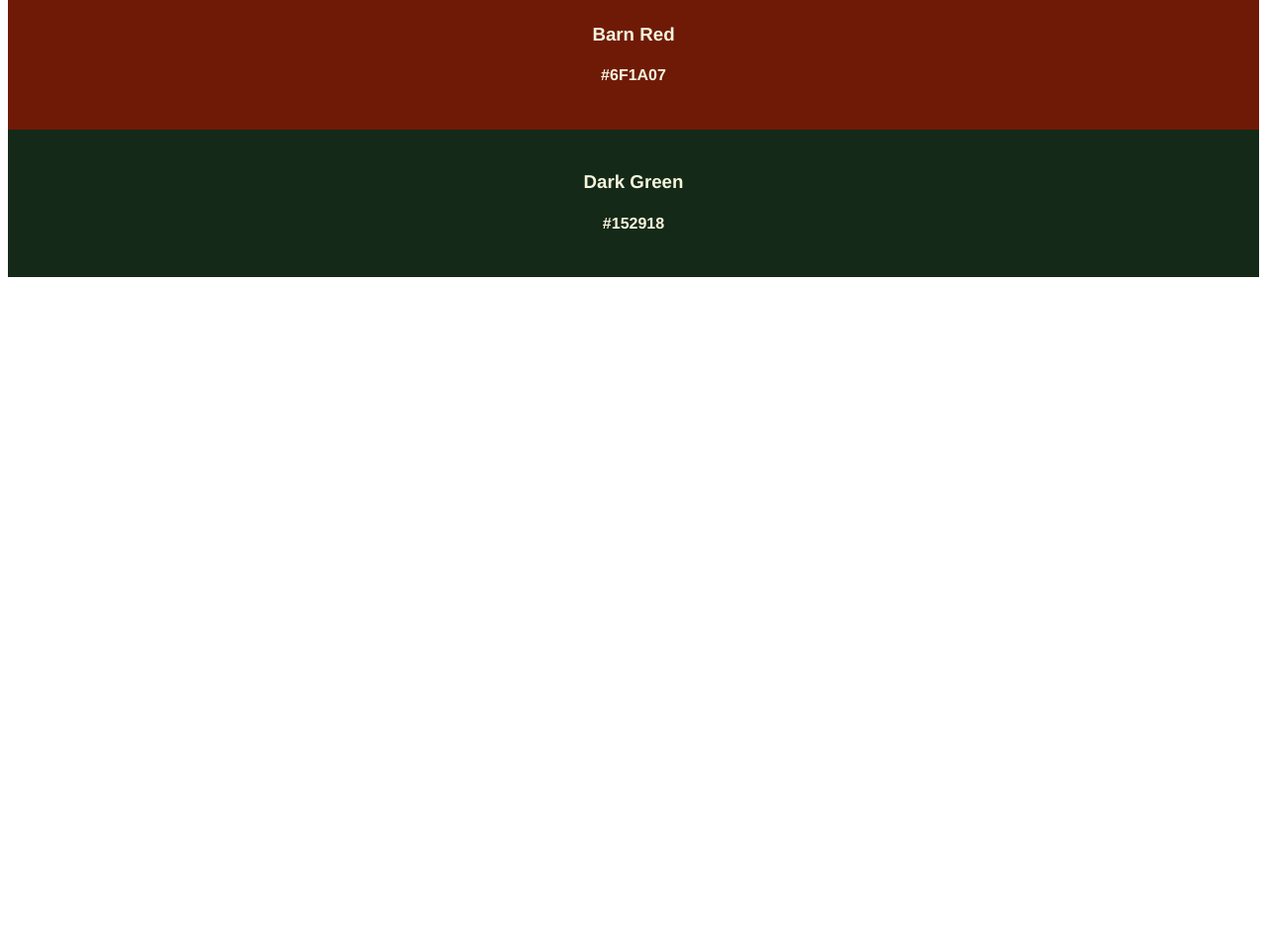
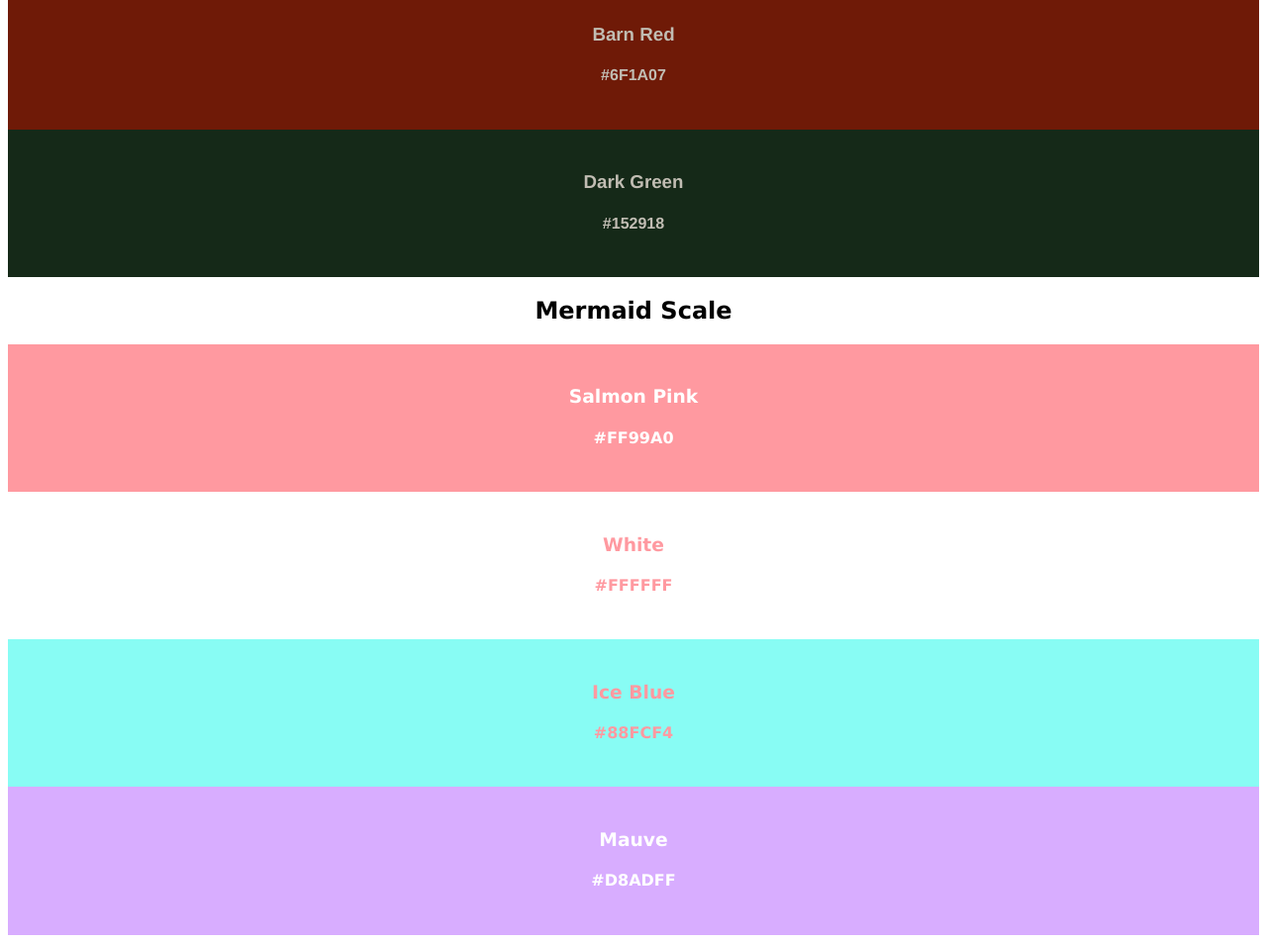
Before and after one commit to itsjessdesigns/itsjessdesigns.github.io, a plain HTML site: page color-palettes/index.html in a window 1280 px wide. Shown: the part 1204-2157 px from the top of the page at 99% size. Before the commit the page ends 1504 px from the top, so only its background shows below. Drawn offline with Linux system fonts and the light colour scheme.

Commit message:
continue color palette

```diff
--- a/color-palettes/css/style.css
+++ b/color-palettes/css/style.css
@@ -1,71 +1,113 @@
+/* Color Palette 1 */
 #p1 {
     font-family: 'Franklin Gothic Medium', 'Arial Narrow', Arial, sans-serif;
     text-align: center;
 }
 #p1-c1 {
     background-color: #A8A6DE;
-    color: beige;
+    color: #32533d;
     font-family: 'Franklin Gothic Medium', 'Arial Narrow', Arial, sans-serif;
     text-align: center;
     padding: 24px;
 }
 #p1-c2 {
     background-color: #EAF4D3;
-    color: black;
+    color: #32533d;
     font-family: 'Franklin Gothic Medium', 'Arial Narrow', Arial, sans-serif;
     text-align: center;
     padding: 24px;
 }
 #p1-c3 {
     background-color: #32533D;
-    color: beige;
+    color: #eaf4d3;
     font-family: 'Franklin Gothic Medium', 'Arial Narrow', Arial, sans-serif;
     text-align: center;
     padding: 24px;
 }
 #p1-c4 {
     background-color: #FFA799;
-    color: black;
+    color: #32533d;
     font-family: 'Franklin Gothic Medium', 'Arial Narrow', Arial, sans-serif;
     text-align: center;
     padding: 24px;
 }
 #p1-c5 {
     background-color: #FE8585;
-    color: beige;
+    color: #32533d;
     font-family: 'Franklin Gothic Medium', 'Arial Narrow', Arial, sans-serif;
     text-align: center;
     padding: 24px;
 }
+
+/* Color Palette 2 */
 #p2 {
     font-family:Georgia, 'Times New Roman', Times, serif;
     text-align: center;
 }
 #p2-c1 {
     background-color: #11112c;
-    color: beige;
+    color: #c1bdb3;
     font-family: 'Franklin Gothic Medium', 'Arial Narrow', Arial, sans-serif;
     text-align: center;
     padding: 24px;
 }
 #p2-c2 {
     background-color: #c1bdb3;
-    color: black;
+    color: #11112c;
     font-family: 'Franklin Gothic Medium', 'Arial Narrow', Arial, sans-serif;
     text-align: center;
     padding: 24px;
 }
 #p2-c3 {
     background-color: #6f1a07;
-    color: beige;
+    color: #c1bdb3;
     font-family: 'Franklin Gothic Medium', 'Arial Narrow', Arial, sans-serif;
     text-align: center;
     padding: 24px;
 }
 #p2-c4 {
     background-color: #152918;
-    color: beige;
+    color: #c1bdb3;
     font-family: 'Franklin Gothic Medium', 'Arial Narrow', Arial, sans-serif;
     text-align: center;
     padding: 24px;
 }
+
+/* Color Pallete 3 */
+#p3 {
+    font-family: 'Lucida Sans', 'Lucida Sans Regular', 'Lucida Grande',
+    'Lucida Sans Unicode', Geneva, Verdana, sans-serif;
+    text-align: center;
+}
+#p3-c1 {
+    background-color: #ff99a0;
+    color: white;
+    font-family: 'Lucida Sans', 'Lucida Sans Regular', 'Lucida Grande',
+    'Lucida Sans Unicode', Geneva, Verdana, sans-serif;
+    text-align: center;
+    padding: 24px;
+}
+#p3-c2 {
+    background-color: #ffffff;
+    color: #ff99a0;
+    font-family: 'Lucida Sans', 'Lucida Sans Regular', 'Lucida Grande',
+    'Lucida Sans Unicode', Geneva, Verdana, sans-serif;
+    text-align: center;
+    padding: 24px;
+}
+#p3-c3 {
+    background-color: #88fcf4;
+    color: #ff99a0;
+    font-family: 'Lucida Sans', 'Lucida Sans Regular', 'Lucida Grande',
+    'Lucida Sans Unicode', Geneva, Verdana, sans-serif;
+    text-align: center;
+    padding: 24px;
+}
+#p3-c4 {
+    background-color: #d8adff;
+    color: white;
+    font-family: 'Lucida Sans', 'Lucida Sans Regular', 'Lucida Grande',
+    'Lucida Sans Unicode', Geneva, Verdana, sans-serif;
+    text-align: center;
+    padding: 24px;
+}
--- a/color-palettes/index.html
+++ b/color-palettes/index.html
@@ -50,6 +50,22 @@
         </div>
 
         <!-- Color Palette 3 -->
-        <h2></h2>
+        <h2 id="p3">Mermaid Scale</h2>
+        <div id="p3-c1">
+            <h3>Salmon Pink</h3>
+            <h4>#FF99A0</h4>
+        </div>
+        <div id="p3-c2">
+            <h3>White</h3>
+            <h4>#FFFFFF</h4>
+        </div>
+        <div id="p3-c3">
+            <h3>Ice Blue</h3>
+            <h4>#88FCF4</h4>
+        </div>
+        <div id="p3-c4">
+            <h3>Mauve</h3>
+            <h4>#D8ADFF</h4>
+        </div>
     </body>
 </html>
```
